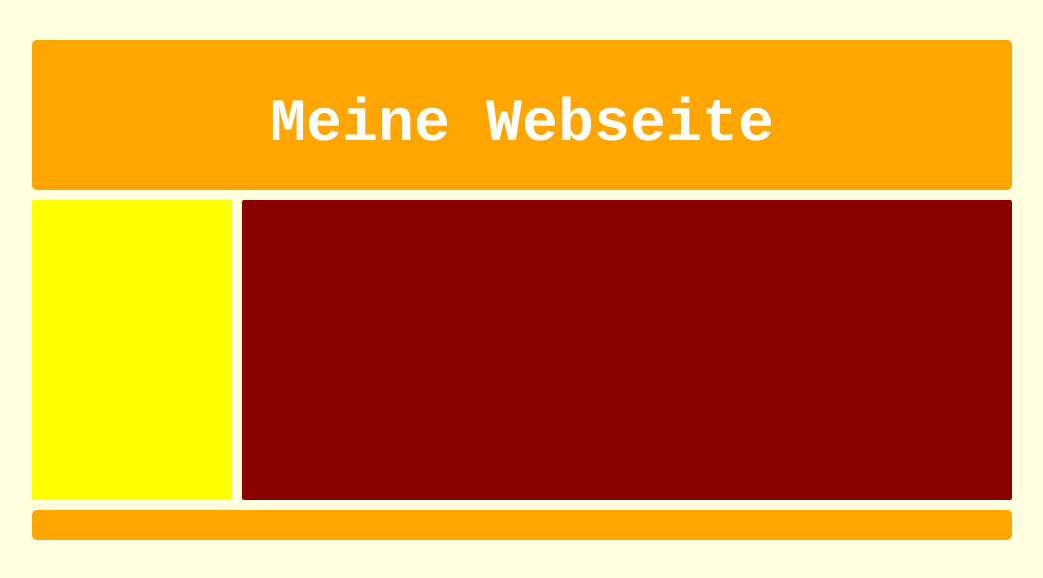
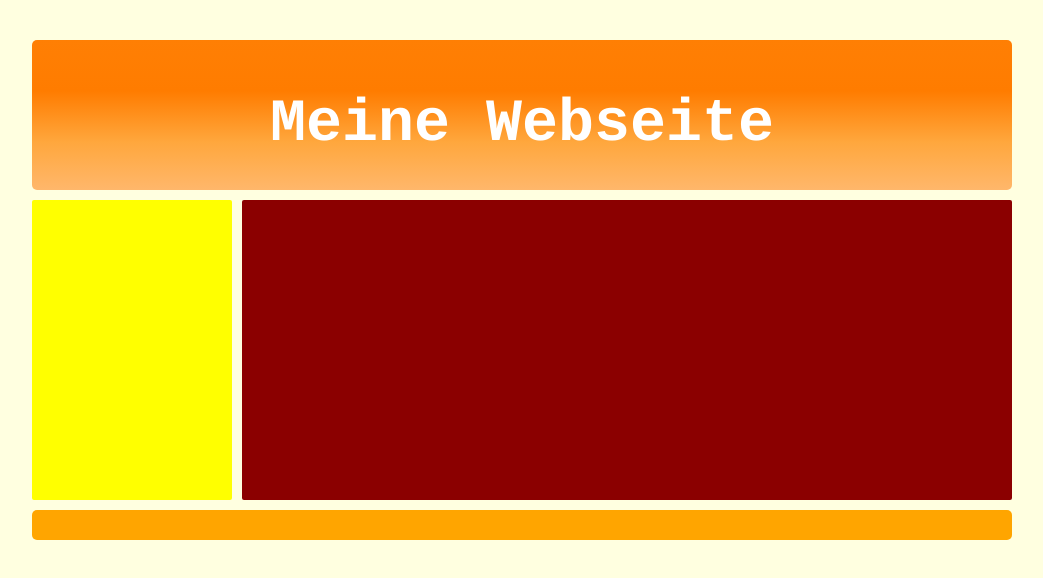
Before and after one commit to holytaco/test_CSS, a plain HTML site: page index.html in a window 1280 px wide. Shown: the whole page, without its empty margins (118-1161 px from the left). Drawn offline with Linux system fonts and the light colour scheme.

Commit message:
added gradient code

```diff
--- a/design.css
+++ b/design.css
@@ -16,6 +16,17 @@ body {
     -moz-border-radius: 5px; /* compatibilty coding */
     -webkit-border-radius: 5px;
     -o-border-radius: 5px;
+
+    /* Gradient-Code: http://www.colorzilla.com/gradient-editor/ */
+    background: rgb(255,127,4); /* Old browsers */
+    background: -moz-linear-gradient(top,  rgba(255,127,4,1) 0%, rgba(255,124,0,1) 34%, rgba(255,167,61,1) 68%, rgba(255,183,107,1) 100%); /* FF3.6+ */
+    background: -webkit-gradient(linear, left top, left bottom, color-stop(0%,rgba(255,127,4,1)), color-stop(34%,rgba(255,124,0,1)), color-stop(68%,rgba(255,167,61,1)), color-stop(100%,rgba(255,183,107,1))); /* Chrome,Safari4+ */
+    background: -webkit-linear-gradient(top,  rgba(255,127,4,1) 0%,rgba(255,124,0,1) 34%,rgba(255,167,61,1) 68%,rgba(255,183,107,1) 100%); /* Chrome10+,Safari5.1+ */
+    background: -o-linear-gradient(top,  rgba(255,127,4,1) 0%,rgba(255,124,0,1) 34%,rgba(255,167,61,1) 68%,rgba(255,183,107,1) 100%); /* Opera 11.10+ */
+    background: -ms-linear-gradient(top,  rgba(255,127,4,1) 0%,rgba(255,124,0,1) 34%,rgba(255,167,61,1) 68%,rgba(255,183,107,1) 100%); /* IE10+ */
+    background: linear-gradient(to bottom,  rgba(255,127,4,1) 0%,rgba(255,124,0,1) 34%,rgba(255,167,61,1) 68%,rgba(255,183,107,1) 100%); /* W3C */
+    filter: progid:DXImageTransform.Microsoft.gradient( startColorstr='#ff7f04', endColorstr='#ffb76b',GradientType=0 ); /* IE6-9 */
+
 }
 
 #header h1 {
```
Also changed, not shown: 1 other file.
